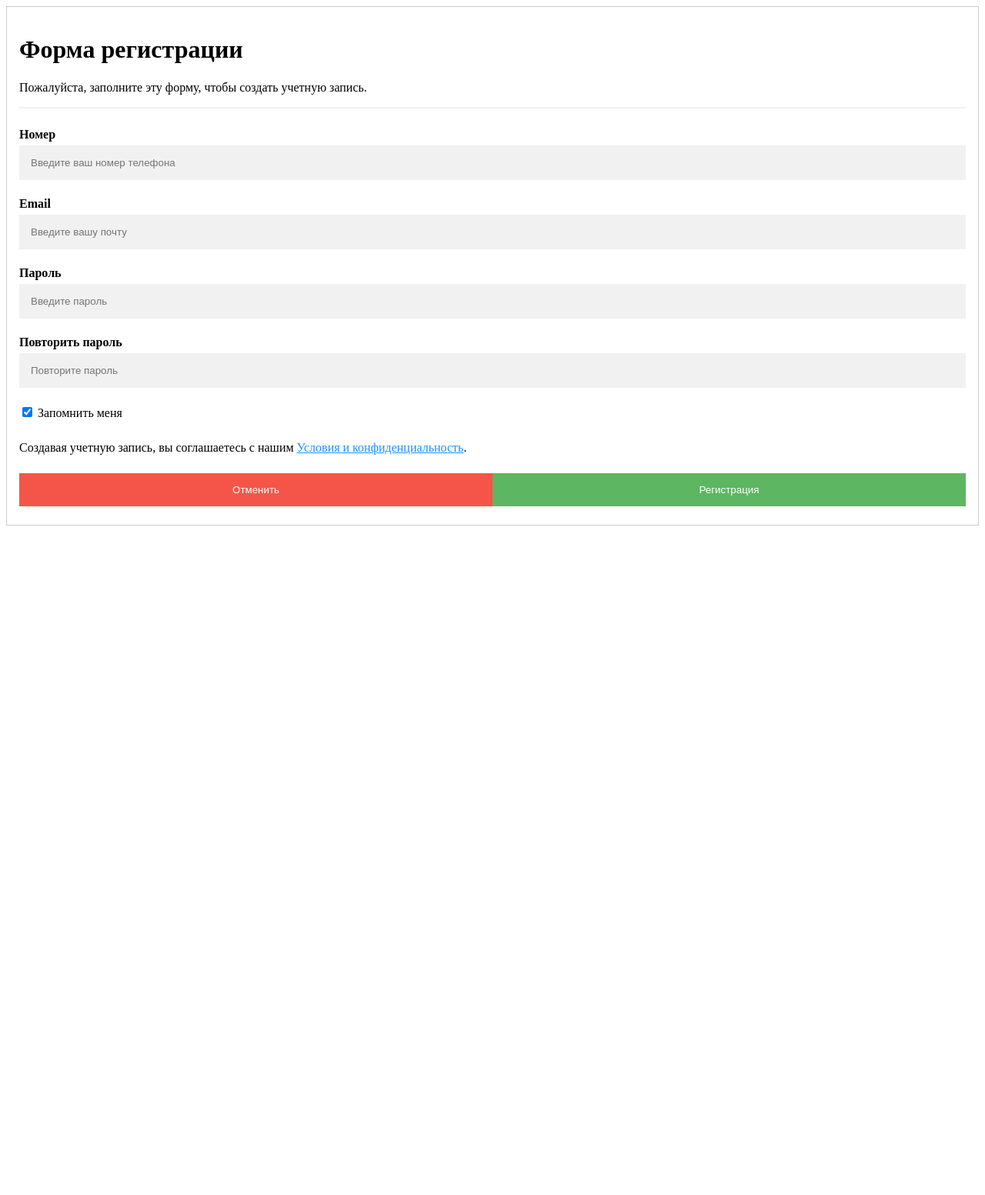
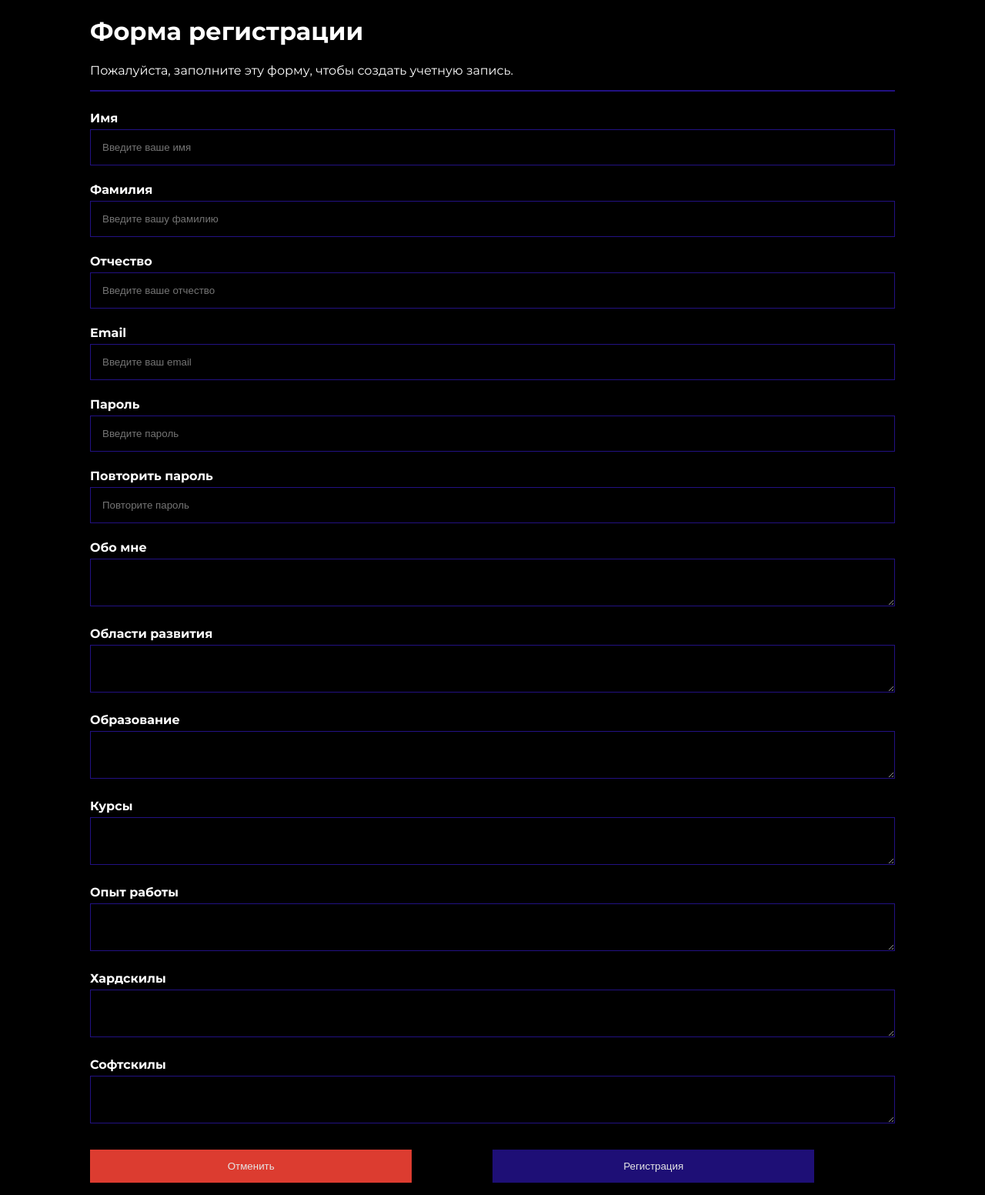
Before and after one commit to VsevolodKozlov-git/ict-hack-5, a Flask app: template templates/regist.html in a window 1280 px wide. Shown: the whole page at 77% size. Before the commit the page ends 683 px from the top, so only its background shows below. Run offline with Flask 2, Linux system fonts and the light colour scheme; the template is opened without the code that fills it, so the values that code supplies are empty.

Commit message:
добавила стили и html

```diff
--- a/static/styles/regist.css
+++ b/static/styles/regist.css
@@ -1,28 +1,42 @@
 * {box-sizing: border-box}
+body{
+    background-color: #000;
+    color: #fff;
+    font-family: Montserrat;
+}
+.container{
+  max-width: 1046px;
+  margin: 0 auto;
+}
 
-/* Поля ввода полной ширины */
-  input[type=text], input[type=password] {
+  .form {
     width: 100%;
     padding: 15px;
     margin: 5px 0 22px 0;
     display: inline-block;
     border: none;
-  background: #f1f1f1;
+    background: #000;
+    color: #fff;
+    border: 1px #221183 solid;
 }
 
-input[type=text]:focus, input[type=password]:focus {
-  background-color: #ddd;
+.form:focus {
+  background-color: rgb(33, 19, 34);
   outline: none;
+  border: 3px #221183 solid;
 }
 
 hr {
-  border: 1px solid #f1f1f1;
+  border: 1px solid #221183;
   margin-bottom: 25px;
 }
 
-/* Установите стиль для всех кнопок */
+.buttons{
+  display: flex;
+  justify-content: space-between;
+}
 button {
-  background-color: #4CAF50;
+  background-color: #221183;
   color: white;
   padding: 14px 20px;
   margin: 8px 0;
@@ -36,31 +50,24 @@ button:hover {
   opacity:1;
 }
 
-/* Дополнительные стили для кнопки "Отмена" */
 .cancelbtn {
   padding: 14px 20px;
   background-color: #f44336;
 }
 
-/* Поплавок отмена и кнопки регистрации и добавить равную ширину */
 .cancelbtn, .signupbtn {
-  float: left;
-  width: 50%;
+  width: 40%;
 }
 
-/* Добавить отступы к элементам контейнера */
-.container {
-  padding: 16px;
+.signupbtn {
+
 }
-
-/* Очистить поплавки */
 .clearfix::after {
   content: "";
   clear: both;
   display: table;
 }
 
-/* Измените стили для кнопки отмены и кнопки регистрации на дополнительных маленьких экранах */
 @media screen and (max-width: 300px) {
   .cancelbtn, .signupbtn {
     width: 100%;
--- a/templates/regist.html
+++ b/templates/regist.html
@@ -7,35 +7,57 @@
         <link rel="preconnect" href="https://fonts.googleapis.com"><link rel="preconnect" href="https://fonts.gstatic.com" crossorigin><link href="https://fonts.googleapis.com/css2?family=Montserrat:wght@100;200;300;400;500;600;700;800;900&display=swap" rel="stylesheet">
     </head>
     <body>
-        <form action="action_page.php" style="border:1px solid #ccc">
         <div class="container">
+            <form action="action_page.php">
                 <h1>Форма регистрации</h1>
                 <p>Пожалуйста, заполните эту форму, чтобы создать учетную запись.</p>
                 <hr>
+                <label for="name"><b>Имя</b></label>
+                <input class="form" type="text" placeholder="Введите ваше имя" name="name" required>
 
-            <label for="number"><b>Номер</b></label>
-            <input type="text" placeholder="Введите ваш номер телефона" name="number" required>
+                <label for="lastname"><b>Фамилия</b></label>
+                <input class="form" type="text" placeholder="Введите вашу фамилию" name="lastname" required>
+
+                <label for="patronymic"><b>Отчество</b></label>
+                <input class="form" type="text" placeholder="Введите ваше отчество" name="patronymic">
 
                 <label for="email"><b>Email</b></label>
-            <input type="text" placeholder="Введите вашу почту" name="email" required>
+                <input class="form" type="email" placeholder="Введите ваш email" name="name" required>
+
 
                 <label for="psw"><b>Пароль</b></label>
-            <input type="password" placeholder="Введите пароль" name="psw" required>
+                <input class="form" type="password" placeholder="Введите пароль" name="psw" required>
 
                 <label for="psw-repeat"><b>Повторить пароль</b></label>
-            <input type="password" placeholder="Повторите пароль" name="psw-repeat" required>
+                <input class="form" type="password" placeholder="Повторите пароль" name="psw-repeat" required>
 
-            <label>
-                <input type="checkbox" checked="checked" name="remember" style="margin-bottom:15px"> Запомнить меня
-            </label>
+                <label for="about_yourself"><b>Обо мне</b></label>
+                <textarea class="form" name="about_yourself" > </textarea>
 
-            <p>Создавая учетную запись, вы соглашаетесь с нашим <a href="#" style="color:dodgerblue">Условия и конфиденциальность</a>.</p>
+                <label for="develop-area"><b>Области развития</b></label>
+                <textarea class="form" name="develop-area" > </textarea>
 
-            <div class="clearfix">
+                <label for="education"><b>Образование</b></label>
+                <textarea class="form" name="education" > </textarea>
+
+                <label for="Courses"><b>Курсы</b></label>
+                <textarea class="form" name="Courses" > </textarea>
+
+                <label for="Courses"><b>Опыт работы</b></label>
+                <textarea class="form" name="Courses" > </textarea>
+
+                <label for="hard-skills"><b>Хардскилы</b></label>
+                <textarea class="form" name="hard-skills" > </textarea>
+
+                <label for="soft-skills"><b>Софтскилы</b></label>
+                <textarea class="form" name="soft-skills" > </textarea>
+
+
+                <div class="clearfix buttons">
                     <button type="button" class="cancelbtn">Отменить</button>
                     <button type="submit" class="signupbtn">Регистрация</button>
                 </div>
+            </form>
         </div>
-        </form>
     </body>
 </html>
```
Lines whose indentation alone changed are shown as unchanged.
